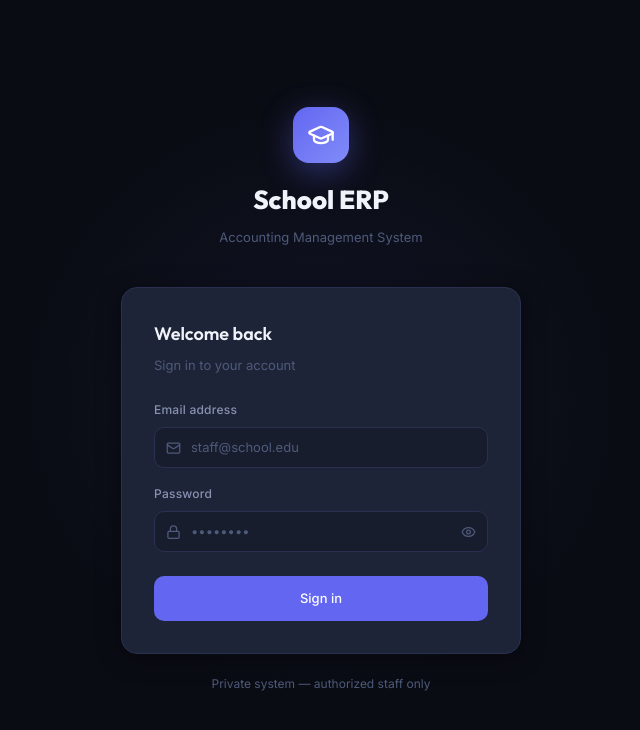
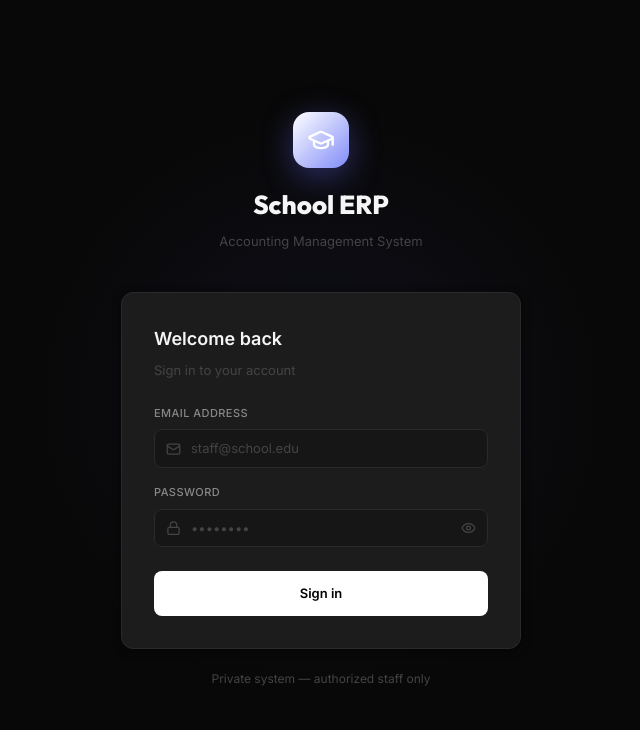
Before and after one commit to proislary8/School-erp-offline, a Next.js app: page /login in a window 1280 px wide. Shown: the top 730 px of the page, without its empty margins (319-959 px from the left). Built offline with nearby package versions, Linux system fonts and the light colour scheme; no server answers.

Commit message:
Design: monochrome B&W theme — black backgrounds, white accents, JetBrains Mono for tables

```diff
--- a/src/app/globals.css
+++ b/src/app/globals.css
@@ -1,36 +1,40 @@
-@import url('https://fonts.googleapis.com/css2?family=Inter:wght@300;400;500;600;700&family=Outfit:wght@400;500;600;700;800&display=swap');
+@import url('https://fonts.googleapis.com/css2?family=Inter:wght@300;400;500;600;700&family=Outfit:wght@400;500;600;700;800&family=JetBrains+Mono:wght@400;500&display=swap');
 @import "tailwindcss";
 
 :root {
-  --bg-base:       #0a0c14;
-  --bg-surface:    #111420;
-  --bg-elevated:   #181d2e;
-  --bg-card:       #1e2438;
-  --border:        #2a3050;
-  --border-light:  #313858;
+  /* ── Backgrounds (true black → charcoal) ── */
+  --bg-base:       #080808;
+  --bg-surface:    #0f0f0f;
+  --bg-elevated:   #161616;
+  --bg-card:       #1c1c1c;
+  --border:        #2a2a2a;
+  --border-light:  #383838;
 
-  --accent:        #6366f1;
-  --accent-hover:  #4f52d9;
-  --accent-light:  rgba(99,102,241,0.12);
-  --accent-glow:   rgba(99,102,241,0.35);
+  /* ── Accent: pure white ── */
+  --accent:        #ffffff;
+  --accent-hover:  #d4d4d4;
+  --accent-light:  rgba(255,255,255,0.05);
+  --accent-glow:   rgba(255,255,255,0.08);
 
-  --text-primary:  #f1f3fb;
-  --text-secondary:#8892b0;
-  --text-muted:    #4e5a7a;
+  /* ── Text ── */
+  --text-primary:  #f5f5f5;
+  --text-secondary:#888888;
+  --text-muted:    #444444;
 
-  --green:         #22c55e;
-  --green-light:   rgba(34,197,94,0.12);
-  --amber:         #f59e0b;
-  --amber-light:   rgba(245,158,11,0.12);
-  --orange:        #f97316;
-  --orange-light:  rgba(249,115,22,0.12);
-  --red:           #ef4444;
-  --red-light:     rgba(239,68,68,0.12);
+  /* ── Semantic status colors (muted, for badges only) ── */
+  --green:         #4ade80;
+  --green-light:   rgba(74,222,128,0.08);
+  --amber:         #fbbf24;
+  --amber-light:   rgba(251,191,36,0.08);
+  --orange:        #fb923c;
+  --orange-light:  rgba(251,146,60,0.08);
+  --red:           #f87171;
+  --red-light:     rgba(248,113,113,0.08);
 
-  --radius:        10px;
-  --radius-lg:     16px;
-  --shadow-card:   0 4px 24px rgba(0,0,0,0.4);
-  --shadow-glow:   0 0 40px rgba(99,102,241,0.15);
+  --radius:        8px;
+  --radius-lg:     12px;
+  --shadow-card:   0 1px 8px rgba(0,0,0,0.6);
+  --shadow-glow:   0 0 24px rgba(255,255,255,0.04);
 }
 
 * { box-sizing: border-box; margin: 0; padding: 0; }
@@ -45,86 +49,82 @@ html, body {
 }
 
 h1, h2, h3, h4, h5 {
-  font-family: 'Outfit', 'Inter', sans-serif;
+  font-family: 'Inter', sans-serif;
   font-weight: 600;
   color: var(--text-primary);
 }
 
 /* Scrollbar */
-::-webkit-scrollbar { width: 6px; height: 6px; }
-::-webkit-scrollbar-track { background: var(--bg-surface); }
-::-webkit-scrollbar-thumb { background: var(--border); border-radius: 3px; }
-::-webkit-scrollbar-thumb:hover { background: var(--border-light); }
+::-webkit-scrollbar { width: 5px; height: 5px; }
+::-webkit-scrollbar-track { background: var(--bg-base); }
+::-webkit-scrollbar-thumb { background: var(--border-light); border-radius: 3px; }
+::-webkit-scrollbar-thumb:hover { background: #555; }
 
 /* Selection */
-::selection { background: var(--accent-light); color: var(--text-primary); }
+::selection { background: rgba(255,255,255,0.15); color: #fff; }
 
 /* Focus */
 *:focus-visible {
-  outline: 2px solid var(--accent);
+  outline: 1px solid var(--accent);
   outline-offset: 2px;
   border-radius: 4px;
 }
 
-/* Badge status styles */
+/* ── Badge status ── */
 .badge {
   display: inline-flex;
   align-items: center;
   gap: 5px;
-  padding: 3px 10px;
-  border-radius: 999px;
-  font-size: 11px;
+  padding: 2px 8px;
+  border-radius: 4px;
+  font-size: 10px;
   font-weight: 600;
-  letter-spacing: 0.03em;
+  letter-spacing: 0.06em;
   text-transform: uppercase;
   white-space: nowrap;
+  font-family: 'JetBrains Mono', monospace;
 }
-.badge-green  { background: var(--green-light);  color: var(--green);  border: 1px solid rgba(34,197,94,0.25); }
-.badge-amber  { background: var(--amber-light);  color: var(--amber);  border: 1px solid rgba(245,158,11,0.25); }
-.badge-orange { background: var(--orange-light); color: var(--orange); border: 1px solid rgba(249,115,22,0.25); }
-.badge-red    { background: var(--red-light);    color: var(--red);    border: 1px solid rgba(239,68,68,0.25); }
-.badge-accent { background: var(--accent-light); color: var(--accent); border: 1px solid rgba(99,102,241,0.25); }
+.badge-green  { background: var(--green-light);  color: var(--green);  border: 1px solid rgba(74,222,128,0.2); }
+.badge-amber  { background: var(--amber-light);  color: var(--amber);  border: 1px solid rgba(251,191,36,0.2); }
+.badge-orange { background: var(--orange-light); color: var(--orange); border: 1px solid rgba(251,146,60,0.2); }
+.badge-red    { background: var(--red-light);    color: var(--red);    border: 1px solid rgba(248,113,113,0.2); }
+.badge-accent { background: rgba(255,255,255,0.08); color: var(--text-primary); border: 1px solid var(--border-light); }
 
-/* Card */
+/* ── Card ── */
 .card {
   background: var(--bg-card);
   border: 1px solid var(--border);
   border-radius: var(--radius-lg);
   padding: 24px;
   box-shadow: var(--shadow-card);
-  transition: border-color 0.2s;
 }
 .card:hover { border-color: var(--border-light); }
 
-/* Stat card */
+/* ── Stat card ── */
 .stat-card {
   background: var(--bg-card);
   border: 1px solid var(--border);
   border-radius: var(--radius-lg);
   padding: 20px 24px;
-  box-shadow: var(--shadow-card);
   position: relative;
   overflow: hidden;
-  transition: transform 0.2s, box-shadow 0.2s;
+  transition: border-color 0.15s;
 }
-.stat-card:hover {
-  transform: translateY(-2px);
-  box-shadow: var(--shadow-card), var(--shadow-glow);
-}
+.stat-card:hover { border-color: var(--border-light); }
 .stat-card::after {
   content: '';
   position: absolute;
   top: 0; left: 0; right: 0;
-  height: 2px;
-  background: linear-gradient(90deg, var(--accent), transparent);
+  height: 1px;
+  background: linear-gradient(90deg, var(--border-light), transparent);
 }
 
-/* Button */
+/* ── Button ── */
 .btn {
   display: inline-flex;
   align-items: center;
   gap: 8px;
-  padding: 9px 18px;
+  padding: 8px 16px;
   border-radius: var(--radius);
   font-size: 13px;
   font-weight: 500;
@@ -136,31 +136,32 @@ h1, h2, h3, h4, h5 {
 }
 .btn-primary {
   background: var(--accent);
-  color: white;
+  color: #000000;
+  font-weight: 600;
 }
-.btn-primary:hover { background: var(--accent-hover); transform: translateY(-1px); }
+.btn-primary:hover { background: var(--accent-hover); }
 .btn-secondary {
-  background: var(--bg-elevated);
+  background: transparent;
   color: var(--text-primary);
-  border: 1px solid var(--border);
+  border: 1px solid var(--border-light);
 }
 .btn-secondary:hover { border-color: var(--accent); color: var(--accent); }
 .btn-ghost {
   background: transparent;
   color: var(--text-secondary);
 }
-.btn-ghost:hover { background: var(--accent-light); color: var(--accent); }
+.btn-ghost:hover { background: var(--accent-light); color: var(--text-primary); }
 .btn-danger {
   background: var(--red-light);
   color: var(--red);
-  border: 1px solid rgba(239,68,68,0.25);
+  border: 1px solid rgba(248,113,113,0.2);
 }
-.btn-danger:hover { background: rgba(239,68,68,0.2); }
-.btn-sm { padding: 6px 12px; font-size: 12px; }
-.btn-lg { padding: 12px 24px; font-size: 15px; }
-.btn:disabled { opacity: 0.5; cursor: not-allowed; transform: none; }
+.btn-danger:hover { background: rgba(248,113,113,0.15); }
+.btn-sm { padding: 5px 11px; font-size: 12px; }
+.btn-lg { padding: 11px 22px; font-size: 15px; }
+.btn:disabled { opacity: 0.4; cursor: not-allowed; }
 
-/* Input */
+/* ── Input ── */
 .input, .select, .textarea {
   background: var(--bg-elevated);
   border: 1px solid var(--border);
@@ -168,30 +169,31 @@ h1, h2, h3, h4, h5 {
   color: var(--text-primary);
   font-family: 'Inter', sans-serif;
   font-size: 13px;
-  padding: 9px 12px;
+  padding: 8px 12px;
   width: 100%;
-  transition: border-color 0.15s, box-shadow 0.15s;
+  transition: border-color 0.15s;
   outline: none;
 }
 .input:focus, .select:focus, .textarea:focus {
-  border-color: var(--accent);
-  box-shadow: 0 0 0 3px var(--accent-glow);
+  border-color: var(--border-light);
+  box-shadow: 0 0 0 3px rgba(255,255,255,0.06);
 }
 .input::placeholder { color: var(--text-muted); }
 .input-label {
   display: block;
-  font-size: 12px;
+  font-size: 11px;
   font-weight: 500;
   color: var(--text-secondary);
-  margin-bottom: 6px;
-  letter-spacing: 0.02em;
+  margin-bottom: 5px;
+  letter-spacing: 0.04em;
+  text-transform: uppercase;
 }
 .form-group { display: flex; flex-direction: column; gap: 2px; }
 
 /* Select */
 .select { appearance: none; cursor: pointer; }
 
-/* Table */
+/* ── Table ── */
 .table-wrapper {
   overflow-x: auto;
   border-radius: var(--radius-lg);
@@ -207,37 +209,35 @@ h1, h2, h3, h4, h5 {
   border-bottom: 1px solid var(--border);
 }
 .table th {
-  padding: 12px 16px;
+  padding: 10px 16px;
   text-align: left;
-  font-size: 11px;
+  font-size: 10px;
   font-weight: 600;
   color: var(--text-muted);
   text-transform: uppercase;
-  letter-spacing: 0.06em;
+  letter-spacing: 0.1em;
   white-space: nowrap;
+  font-family: 'JetBrains Mono', monospace;
 }
 .table td {
-  padding: 13px 16px;
+  padding: 12px 16px;
   color: var(--text-secondary);
-  border-bottom: 1px solid rgba(42,48,80,0.5);
+  border-bottom: 1px solid var(--border);
   vertical-align: middle;
 }
-.table tbody tr {
-  transition: background 0.12s;
-}
+.table tbody tr { transition: background 0.1s; }
 .table tbody tr:hover { background: var(--bg-elevated); }
 .table tbody tr:last-child td { border-bottom: none; }
 .table .text-primary { color: var(--text-primary); font-weight: 500; }
 
-/* Sidebar */
+/* ── Sidebar ── */
 .sidebar {
-  width: 240px;
+  width: 220px;
   min-height: 100vh;
   background: var(--bg-surface);
   border-right: 1px solid var(--border);
   display: flex;
   flex-direction: column;
-  padding: 0;
   position: fixed;
   top: 0; left: 0;
   z-index: 40;
@@ -245,65 +245,67 @@ h1, h2, h3, h4, h5 {
 .sidebar-logo {
   display: flex;
   align-items: center;
-  gap: 12px;
-  padding: 20px 20px 16px;
+  gap: 10px;
+  padding: 18px 16px 14px;
   border-bottom: 1px solid var(--border);
 }
 .sidebar-logo-icon {
-  width: 36px; height: 36px;
-  background: linear-gradient(135deg, var(--accent), #818cf8);
-  border-radius: 10px;
+  width: 30px; height: 30px;
+  background: var(--border-light);
+  border-radius: 6px;
   display: flex; align-items: center; justify-content: center;
 }
 .sidebar-nav {
   flex: 1;
-  padding: 12px 10px;
+  padding: 10px 8px;
   overflow-y: auto;
 }
 .sidebar-section-label {
-  font-size: 10px;
+  font-size: 9px;
   font-weight: 600;
   color: var(--text-muted);
   text-transform: uppercase;
-  letter-spacing: 0.08em;
-  padding: 12px 10px 6px;
+  letter-spacing: 0.1em;
+  padding: 14px 10px 5px;
+  font-family: 'JetBrains Mono', monospace;
 }
 .nav-item {
   display: flex;
   align-items: center;
-  gap: 10px;
-  padding: 9px 12px;
-  border-radius: var(--radius);
+  gap: 9px;
+  padding: 8px 10px;
+  border-radius: 6px;
   color: var(--text-secondary);
   font-size: 13px;
-  font-weight: 500;
+  font-weight: 400;
   cursor: pointer;
   text-decoration: none;
-  transition: all 0.15s;
-  margin-bottom: 2px;
+  transition: all 0.12s;
+  margin-bottom: 1px;
 }
 .nav-item:hover {
-  background: var(--accent-light);
+  background: var(--bg-elevated);
   color: var(--text-primary);
 }
 .nav-item.active {
-  background: var(--accent-light);
-  color: var(--accent);
-  border: 1px solid rgba(99,102,241,0.2);
+  background: var(--bg-elevated);
+  color: var(--text-primary);
+  border: 1px solid var(--border-light);
+  font-weight: 500;
 }
-.nav-item .nav-icon { opacity: 0.7; }
+.nav-item .nav-icon { opacity: 0.5; }
 .nav-item.active .nav-icon, .nav-item:hover .nav-icon { opacity: 1; }
 
-/* Main layout */
+/* ── Main layout ── */
 .main-content {
-  margin-left: 240px;
+  margin-left: 220px;
   min-height: 100vh;
   background: var(--bg-base);
 }
 
-/* Topbar */
+/* ── Topbar ── */
 .topbar {
-  height: 60px;
+  height: 52px;
   background: var(--bg-surface);
   border-bottom: 1px solid var(--border);
   display: flex;
@@ -315,106 +317,104 @@ h1, h2, h3, h4, h5 {
   z-index: 30;
 }
 
-/* Page content */
-.page-content {
-  padding: 28px 28px;
-}
+/* ── Page content ── */
+.page-content { padding: 24px; }
 .page-header {
   display: flex;
   align-items: center;
   justify-content: space-between;
-  margin-bottom: 24px;
+  margin-bottom: 20px;
 }
-.page-title { font-size: 22px; font-weight: 700; }
-.page-subtitle { font-size: 13px; color: var(--text-muted); margin-top: 2px; }
+.page-title { font-size: 18px; font-weight: 600; }
+.page-subtitle { font-size: 12px; color: var(--text-muted); margin-top: 2px; }
 
-/* Grid layouts */
+/* ── Grid layouts ── */
 .stats-grid {
   display: grid;
-  grid-template-columns: repeat(auto-fit, minmax(200px, 1fr));
-  gap: 16px;
-  margin-bottom: 24px;
+  grid-template-columns: repeat(auto-fit, minmax(180px, 1fr));
+  gap: 12px;
+  margin-bottom: 20px;
 }
 
-/* Modal */
+/* ── Modal ── */
 .modal-overlay {
   position: fixed; inset: 0;
-  background: rgba(0,0,0,0.7);
-  backdrop-filter: blur(4px);
+  background: rgba(0,0,0,0.8);
+  backdrop-filter: blur(2px);
   z-index: 100;
   display: flex; align-items: center; justify-content: center;
   padding: 20px;
-  animation: fadeIn 0.15s ease;
+  animation: fadeIn 0.12s ease;
 }
 .modal {
   background: var(--bg-card);
-  border: 1px solid var(--border);
+  border: 1px solid var(--border-light);
   border-radius: var(--radius-lg);
-  padding: 28px;
+  padding: 24px;
   width: 100%;
   max-width: 520px;
-  box-shadow: 0 24px 80px rgba(0,0,0,0.6);
-  animation: slideUp 0.2s ease;
+  box-shadow: 0 24px 80px rgba(0,0,0,0.8);
+  animation: slideUp 0.15s ease;
 }
 .modal-header {
   display: flex; align-items: center; justify-content: space-between;
-  margin-bottom: 20px;
+  margin-bottom: 18px;
 }
-.modal-title { font-size: 18px; font-weight: 700; }
+.modal-title { font-size: 16px; font-weight: 600; }
 .modal-footer {
-  display: flex; justify-content: flex-end; gap: 10px;
-  margin-top: 24px;
-  padding-top: 20px;
+  display: flex; justify-content: flex-end; gap: 8px;
+  margin-top: 20px;
+  padding-top: 16px;
   border-top: 1px solid var(--border);
 }
 
 /* Divider */
 .divider { height: 1px; background: var(--border); margin: 16px 0; }
 
-/* Loading spinner */
+/* ── Loading spinner ── */
 .spinner {
-  width: 20px; height: 20px;
-  border: 2px solid var(--border);
-  border-top-color: var(--accent);
+  width: 18px; height: 18px;
+  border: 1.5px solid var(--border-light);
+  border-top-color: var(--text-primary);
   border-radius: 50%;
-  animation: spin 0.6s linear infinite;
+  animation: spin 0.7s linear infinite;
 }
 
-/* Empty state */
+/* ── Empty state ── */
 .empty-state {
   display: flex; flex-direction: column; align-items: center; justify-content: center;
   padding: 60px 24px;
   color: var(--text-muted);
-  gap: 12px;
+  gap: 10px;
   text-align: center;
 }
-.empty-state svg { opacity: 0.3; }
+.empty-state svg { opacity: 0.2; }
 
-/* Tabs */
-.tabs { display: flex; gap: 4px; border-bottom: 1px solid var(--border); margin-bottom: 24px; }
+/* ── Tabs ── */
+.tabs { display: flex; gap: 0; border-bottom: 1px solid var(--border); margin-bottom: 20px; }
 .tab {
-  padding: 10px 16px;
+  padding: 9px 16px;
   font-size: 13px;
   font-weight: 500;
   color: var(--text-muted);
   cursor: pointer;
-  border-bottom: 2px solid transparent;
+  border-bottom: 1px solid transparent;
   margin-bottom: -1px;
-  transition: all 0.15s;
+  transition: all 0.12s;
 }
-.tab:hover { color: var(--text-primary); }
-.tab.active { color: var(--accent); border-bottom-color: var(--accent); }
+.tab:hover { color: var(--text-secondary); }
+.tab.active { color: var(--text-primary); border-bottom-color: var(--text-primary); }
 
-/* Search bar */
+/* ── Search bar ── */
 .search-bar {
   display: flex; align-items: center; gap: 8px;
   background: var(--bg-elevated);
   border: 1px solid var(--border);
   border-radius: var(--radius);
-  padding: 8px 12px;
-  transition: border-color 0.15s;
+  padding: 7px 12px;
+  transition: border-color 0.12s;
 }
-.search-bar:focus-within { border-color: var(--accent); }
+.search-bar:focus-within { border-color: var(--border-light); }
 .search-bar input {
   background: none;
   border: none;
@@ -425,43 +425,45 @@ h1, h2, h3, h4, h5 {
 }
 .search-bar input::placeholder { color: var(--text-muted); }
 
-/* Avatar */
+/* ── Avatar ── */
 .avatar {
-  width: 32px; height: 32px;
+  width: 30px; height: 30px;
   border-radius: 50%;
-  background: linear-gradient(135deg, var(--accent), #818cf8);
+  background: var(--border-light);
+  border: 1px solid var(--border-light);
   display: flex; align-items: center; justify-content: center;
-  font-size: 12px; font-weight: 700;
-  color: white;
+  font-size: 11px; font-weight: 700;
+  color: var(--text-primary);
   flex-shrink: 0;
+  font-family: 'JetBrains Mono', monospace;
 }
 
-/* Toast / Alert inline */
+/* ── Alert inline ── */
 .alert {
-  display: flex; align-items: flex-start; gap: 12px;
-  padding: 14px 16px;
+  display: flex; align-items: flex-start; gap: 10px;
+  padding: 12px 14px;
   border-radius: var(--radius);
   font-size: 13px;
 }
-.alert-error   { background: var(--red-light);   border: 1px solid rgba(239,68,68,0.3);   color: var(--red);   }
-.alert-success { background: var(--green-light);  border: 1px solid rgba(34,197,94,0.3);   color: var(--green); }
-.alert-warning { background: var(--amber-light);  border: 1px solid rgba(245,158,11,0.3);  color: var(--amber); }
-.alert-info    { background: var(--accent-light); border: 1px solid rgba(99,102,241,0.3);  color: var(--accent);}
+.alert-error   { background: var(--red-light);   border: 1px solid rgba(248,113,113,0.25); color: var(--red);   }
+.alert-success { background: var(--green-light);  border: 1px solid rgba(74,222,128,0.25);  color: var(--green); }
+.alert-warning { background: var(--amber-light);  border: 1px solid rgba(251,191,36,0.25);  color: var(--amber); }
+.alert-info    { background: rgba(255,255,255,0.04); border: 1px solid var(--border-light); color: var(--text-secondary); }
 
-/* Animations */
+/* ── Animations ── */
 @keyframes fadeIn  { from { opacity: 0; }                  to { opacity: 1; } }
-@keyframes slideUp { from { transform: translateY(12px); opacity: 0; } to { transform: translateY(0); opacity: 1; } }
+@keyframes slideUp { from { transform: translateY(10px); opacity: 0; } to { transform: translateY(0); opacity: 1; } }
 @keyframes spin    { to { transform: rotate(360deg); } }
 @keyframes pulse   { 0%,100% { opacity: 1; } 50% { opacity: 0.5; } }
 
-/* Responsive */
+/* ── Responsive ── */
 @media (max-width: 768px) {
   .sidebar { transform: translateX(-100%); }
   .main-content { margin-left: 0; }
   .page-content { padding: 16px; }
 }
 
-/* Tooltip */
+/* ── Tooltip ── */
 [data-tooltip] { position: relative; }
 [data-tooltip]::after {
   content: attr(data-tooltip);
@@ -470,26 +472,26 @@ h1, h2, h3, h4, h5 {
   left: 50%;
   transform: translateX(-50%);
   background: var(--bg-elevated);
-  border: 1px solid var(--border);
-  color: var(--text-primary);
+  border: 1px solid var(--border-light);
+  color: var(--text-secondary);
   font-size: 11px;
   padding: 4px 8px;
-  border-radius: 6px;
+  border-radius: 4px;
   white-space: nowrap;
   pointer-events: none;
   opacity: 0;
-  transition: opacity 0.15s;
+  transition: opacity 0.12s;
   z-index: 50;
 }
 [data-tooltip]:hover::after { opacity: 1; }
 
-/* Row highlight by payment status */
-.row-paid     { background: rgba(34,197,94,0.04) !important; }
-.row-pending  { background: rgba(245,158,11,0.04) !important; }
-.row-overdue  { background: rgba(239,68,68,0.06) !important; }
-.row-partial  { background: rgba(249,115,22,0.04) !important; }
+/* ── Row highlight by status ── */
+.row-paid    { background: rgba(74,222,128,0.03) !important; }
+.row-pending { background: rgba(251,191,36,0.03) !important; }
+.row-overdue { background: rgba(248,113,113,0.04) !important; }
+.row-partial { background: rgba(251,146,60,0.03) !important; }
 
-/* Dashboard quick link cards */
+/* ── Dashboard quick link cards ── */
 .quick-link-card {
   background: var(--bg-card);
   border: 1px solid var(--border);
@@ -499,9 +501,9 @@ h1, h2, h3, h4, h5 {
   display: flex;
   justify-content: space-between;
   align-items: center;
-  transition: border-color 0.15s, background 0.15s;
+  transition: border-color 0.12s, background 0.12s;
 }
 .quick-link-card:hover {
-  border-color: var(--accent);
-  background: var(--accent-light);
+  border-color: var(--border-light);
+  background: var(--bg-elevated);
 }
```
